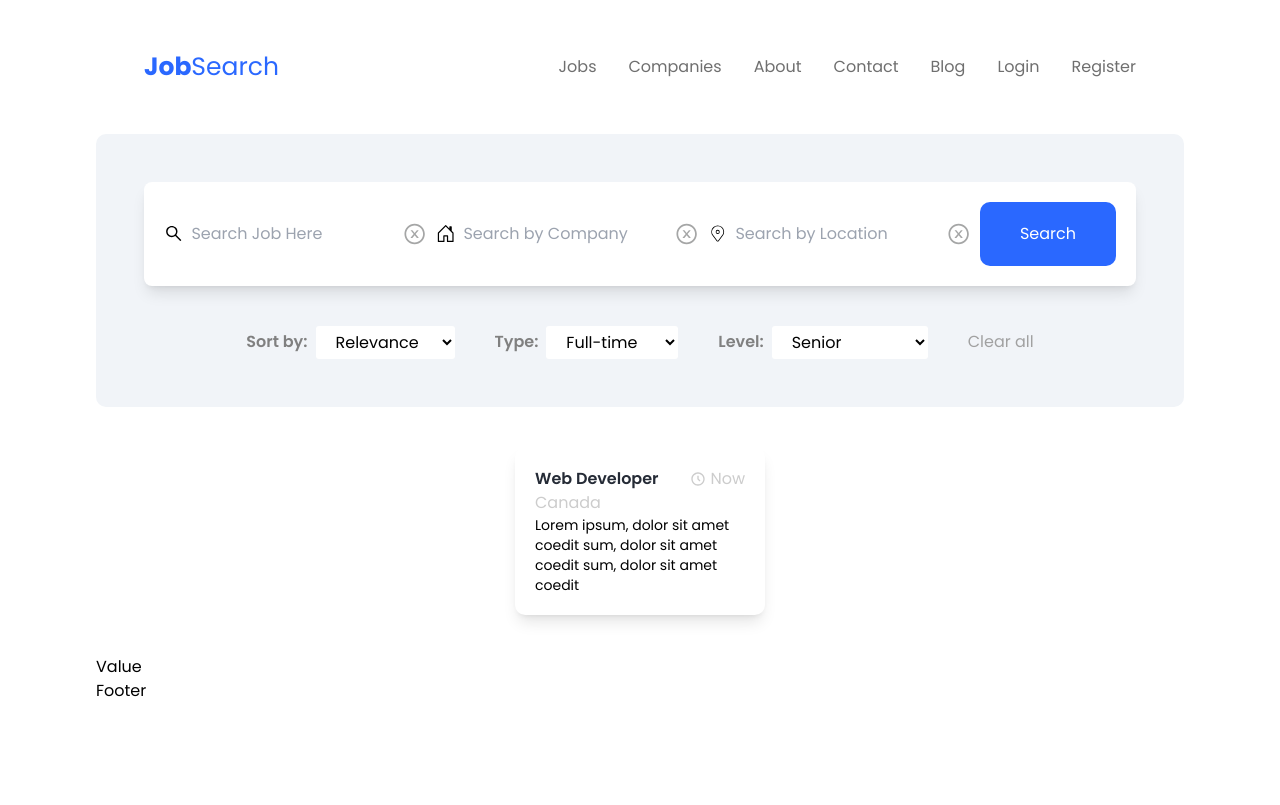
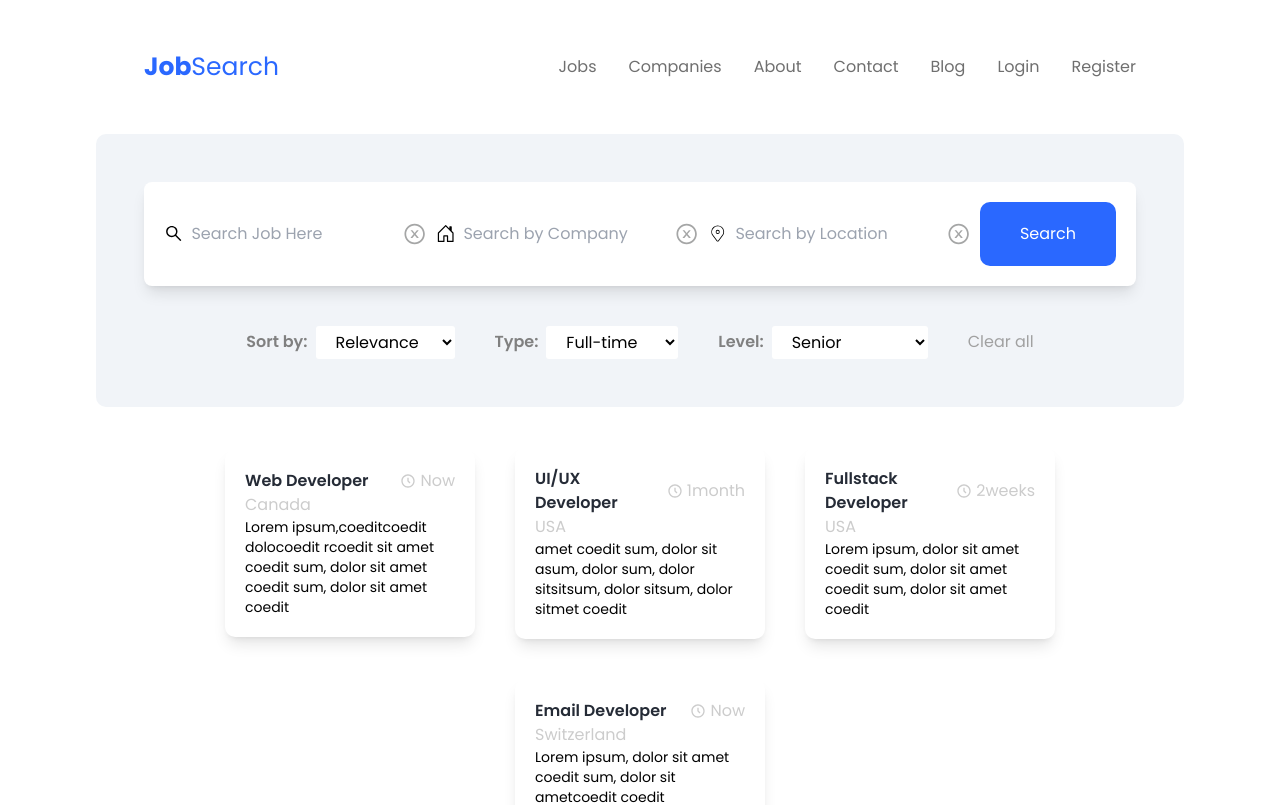
Before and after one commit to abhicodes13/jobsearch, a React (Vite) app: page / in a window 1280 px wide. Shown: the top 805 px of the page. Built offline with nearby package versions, Linux system fonts and the light colour scheme.

Commit message:
job component completion

```diff
--- a/src/Components/Jobs.jsx
+++ b/src/Components/Jobs.jsx
@@ -12,9 +12,43 @@ const Jobs = () => {
             </span>
         </span>
         <h6 className="text-[#ccc]">Canada</h6>
-        <p className="text-sm hover:text-md">Lorem ipsum, dolor sit amet coedit sum, dolor sit amet coedit sum, dolor sit amet coedit</p>
+        <p className="text-sm">Lorem ipsum,coeditcoedit dolocoedit rcoedit sit amet coedit sum, dolor sit amet coedit sum, dolor sit amet coedit</p>
+        </div>
+
+        <div className="group group/item singleJob w-[250px] p-[20px] bg-white rounded-[10px] hover:bg-blueColor shadow-lg shadow-greyIsh-400/700 hover:shadow-lg">
+        <span className='flex justify-between items-center gap-4'>
+            <h1 className='text-[16px] font-semibold text-textColor group-hover:text-white'>UI/UX Developer</h1>
+            <span className='flex items-center text-[#ccc] gap-1'>
+                <BiTimeFive/>1month
+            </span>
+        </span>
+        <h6 className="text-[#ccc]">USA</h6>
+        <p className="text-sm"> amet coedit sum, dolor sit asum, dolor sum, dolor sitsitsum, dolor sitsum, dolor sitmet coedit</p>
+        </div>
+
+        <div className="group group/item singleJob w-[250px] p-[20px] bg-white rounded-[10px] hover:bg-blueColor shadow-lg shadow-greyIsh-400/700 hover:shadow-lg">
+        <span className='flex justify-between items-center gap-4'>
+            <h1 className='text-[16px] font-semibold text-textColor group-hover:text-white'>Fullstack Developer</h1>
+            <span className='flex items-center text-[#ccc] gap-1'>
+                <BiTimeFive/>2weeks
+            </span>
+        </span>
+        <h6 className="text-[#ccc]">USA</h6>
+        <p className="text-sm">Lorem ipsum, dolor sit amet coedit sum, dolor sit amet coedit sum, dolor sit amet coedit</p>
+        </div>
+
+        <div className="group group/item singleJob w-[250px] p-[20px] bg-white rounded-[10px] hover:bg-blueColor shadow-lg shadow-greyIsh-400/700 hover:shadow-lg">
+        <span className='flex justify-between items-center gap-4'>
+            <h1 className='text-[16px] font-semibold text-textColor group-hover:text-white'>Email Developer</h1>
+            <span className='flex items-center text-[#ccc] gap-1'>
+                <BiTimeFive/>Now
+            </span>
+        </span>
+        <h6 className="text-[#ccc]">Switzerland</h6>
+        <p className="text-sm">Lorem ipsum, dolor sit amet coedit sum, dolor sit ametcoedit coedit coeditcoeditsum, dolor coeditsit amet coedit</p>
         </div>
     </div>
+
   )
 }
 
```
